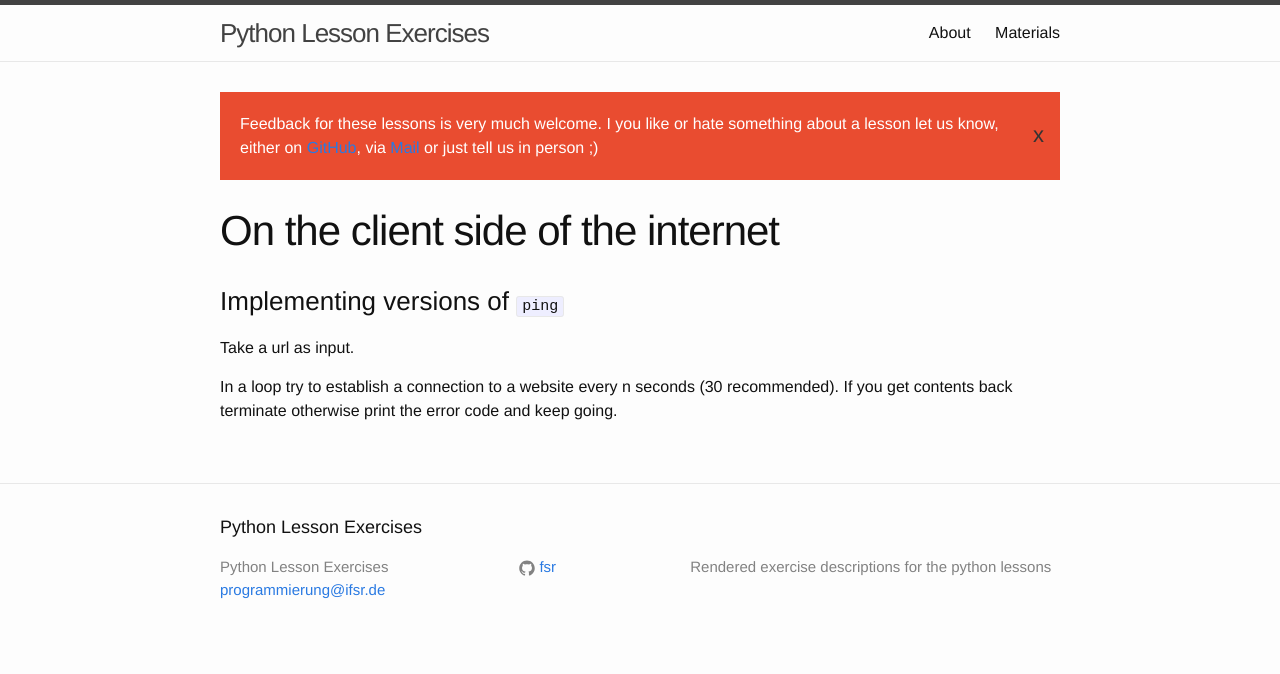
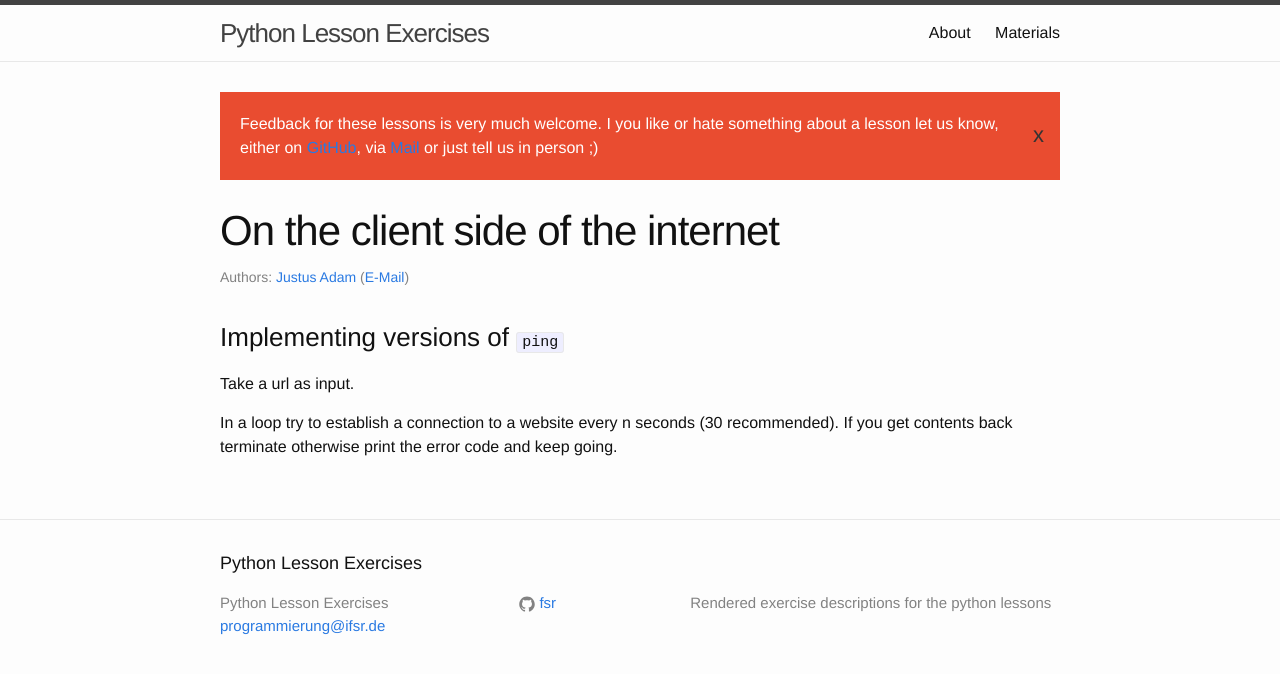
Before and after one commit to fsr/python-lessons, a Jekyll site: the page built from _exercises/internet-client.md, in a window 1280 px wide. Shown: the top 674 px of the page. Built offline with Jekyll 4.4.1, drawn with Linux system fonts in a browser that asks for light colours.

Commit message:
add exercise for web client

```diff
--- a/_exercises/internet-client.md
+++ b/_exercises/internet-client.md
@@ -1,6 +1,8 @@
 ---
 title: On the client side of the internet
 status: drafty
+number: 13
+authors: justus
 ---
 
 ### Implementing versions of `ping`
```
